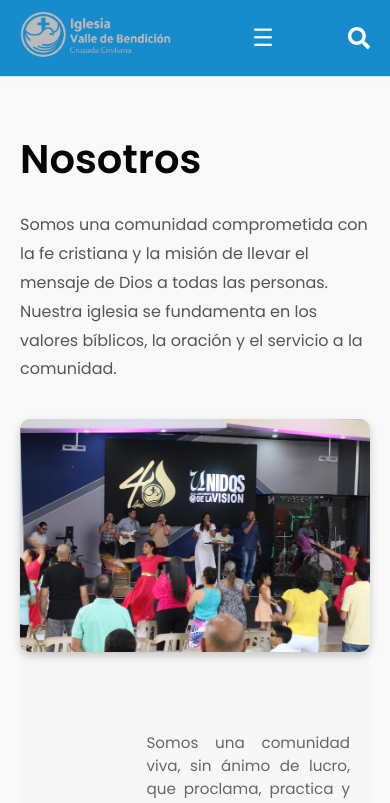
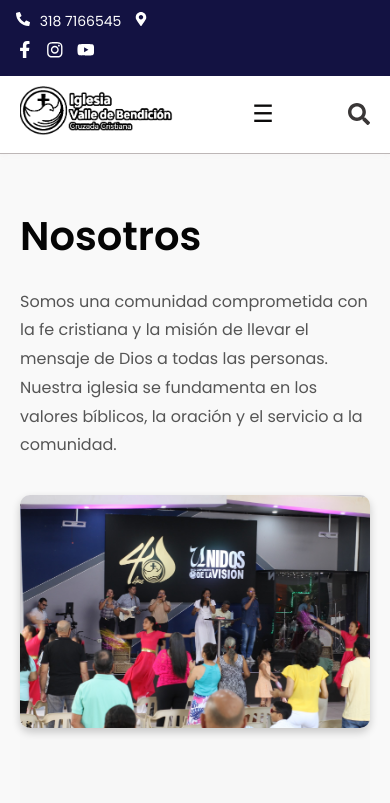
Before and after one commit to IVBCC/ivbccfront, a React (Create React App) app: page /nosotros in a window 390 px wide. Shown: the top 803 px of the page. Built offline with nearby package versions, Linux system fonts and the light colour scheme.

Commit message:
front colores

```diff
--- a/src/App.js
+++ b/src/App.js
@@ -19,6 +19,7 @@ import Contactenos from './componentes/contactenos/contacto';
 import IglesiasccColombia from './componentes/iglesias/iglesiaccColombia';
 import IglesiasccVpar from './componentes/iglesias/iglesiasccValledupar';
 import IglesiasccInternacional from './componentes/iglesias/iglesiasInternacionales';
+import TopHeader from './componentes/topheader';
 import './componentes/styles.css';
 
 function App() {
@@ -26,6 +27,7 @@ function App() {
     <Router>
       <ScrollToTop />
       <div className="App">
+        <TopHeader/>
         <Header />
         <Routes>
           <Route path="/" element={
--- a/src/componentes/header.js
+++ b/src/componentes/header.js
@@ -1,6 +1,6 @@
 import React, { useState, useEffect } from 'react';
 import { Link } from 'react-router-dom';
-import LogoVBBlanco from '../logo/logoblanco.png';
+import LogoVBNegro from '../logo/logonegro.png';
 import { FaSearch } from 'react-icons/fa';
 import './styles.css';
 
@@ -61,7 +61,7 @@ const Header = () => {
   return (
     <header className="header">
       <div className="logo">
-        <img src={LogoVBBlanco} alt="Iglesia Cruzada Cristiana Valle de Bendicion" />
+        <img src={LogoVBNegro} alt="Iglesia Cruzada Cristiana Valle de Bendicion" />
       </div>
       <button className="menu-toggle" onClick={toggleMenu}>☰</button>
       <nav className={`navbar ${isMenuOpen ? 'navbar-open' : ''}`}>
--- a/src/componentes/styles.css
+++ b/src/componentes/styles.css
@@ -9,7 +9,7 @@ body {
   margin: 0;
   padding: 0;
   color: #242424; /* Color del texto */
-  background-color: #f9f9f9; /* Color de fondo general */
+  background-color: #f0ededd2; /* Color de fondo general */
 }
 
 h1, h2, h3, h4, h5, h6 {
@@ -24,6 +24,63 @@ p {
   line-height: 1.6;
   margin: 0;
 }
+.topbar {
+  background-color: #131242;
+  color: white;
+  font-size: 14px;
+  padding: 0.5rem 1rem;
+  display: flex;
+  justify-content: space-between;
+  align-items: center;
+  flex-wrap: wrap;
+}
+
+.topbar-left,
+.topbar-right {
+  display: flex;
+  align-items: center;
+  gap: 1.2rem;
+  flex-wrap: wrap;
+}
+
+.topbar .icon {
+  margin-right: 6px;
+}
+
+.topbar a {
+  color: white;
+  font-size: 1rem;
+  transition: color 0.3s ease;
+}
+
+.topbar a:hover {
+  color: #d4af37;
+}
+
+/* Responsive para móviles */
+@media (max-width: 600px) {
+  .topbar {
+    flex-direction: column;
+    align-items: flex-start;
+    gap: 0.4rem;
+    padding: 0.6rem 1rem;
+  }
+
+  .topbar-left, .topbar-right {
+    flex-direction: row;
+    flex-wrap: wrap;
+    justify-content: flex-start;
+    gap: 0.8rem;
+  }
+
+  .topbar .address {
+    display: none; /* Oculta texto de dirección en móviles */
+  }
+
+  .topbar a {
+    font-size: 1.1rem;
+  }
+}
 
 /* Estilos generales del header */
 .header {
@@ -31,8 +88,8 @@ p {
   justify-content: space-between;
   align-items: center;
   padding: 10px 20px;
-  background-color: #168ccc;
-  border-bottom: 1px solid #ddd;
+  background-color: #ffffff;
+  border-bottom: 1px solid #bdb7b7;
   position: sticky;
   top: 0;
   z-index: 100;
@@ -51,7 +108,7 @@ p {
   background: none;
   border: none;
   cursor: pointer;
-  color: #f2f2f2;
+  color: #0b0a0a;
 }
 
 .navbar {
@@ -77,7 +134,7 @@ p {
 
 .navbar-ul li a {
   text-decoration: none;
-  color: #fdf6f6;  /* Color de texto predeterminado (gris oscuro) */
+  color: #2a4c6c;  /* Color de texto predeterminado (gris oscuro) */
   transition: color 0.3s ease;
 }
 
@@ -99,7 +156,7 @@ p {
 }
 
 .navbar a:hover {
-  color: #d18239; /* Color naranja en hover */
+  color: #2980b9; /* Color en hover */
 }
 
 /* Estilos para pantallas pequeñas */
@@ -108,7 +165,7 @@ p {
     display: block; /* Muestra el botón hamburguesa */
   }
   .navbar-ul li a {
-    color: #000000;  /* Color de texto predeterminado (gris oscuro) */
+    color: #2a4c6c;  /* Color de texto predeterminado (gris oscuro) */
   }
   .navbar {
     display: none; /* Esconde el menú por defecto */
@@ -144,7 +201,7 @@ p {
   position: absolute;
   left: 0;
   top: 100%;
-  background-color: #fff;
+  background-color: #e2e0e0;
   box-shadow: 0px 4px 8px rgba(0, 0, 0, 0.1);
   border-radius: 5px;
   padding: 10px 0;
@@ -157,7 +214,7 @@ p {
 
 .submenu li a {
   white-space: nowrap;
-  color: #000000;
+  color: #2a4c6c;
 }
 
 .submenu li a:hover {
@@ -554,7 +611,7 @@ p {
 }
 
 .partners-section {
-  background-color: #168ccc; /* Azul suave y cremoso */
+  background-color: #131242; /* Azul suave y cremoso */
   padding: 10px 0; /* Espaciado superior e inferior */
   text-align: center;
 }
@@ -1816,7 +1873,7 @@ p {
 
 .search-icon {
   font-size: 22px;
-  color: white;
+  color: rgb(58, 55, 55);
   cursor: pointer;
 }
 
@@ -1836,7 +1893,7 @@ p {
   position: absolute;
   top: 50px;
   right: 10px;
-  background: white;
+  background: rgb(231, 228, 228);
   padding: 10px;
   border-radius: 5px;
   box-shadow: 0 4px 6px rgba(0, 0, 0, 0.1);
--- /dev/null
+++ b/src/componentes/topheader.js
@@ -0,0 +1,24 @@
+import React from 'react';
+import { FaPhoneAlt, FaMapMarkerAlt } from 'react-icons/fa';
+import { FaYoutube, FaFacebookF, FaInstagram } from 'react-icons/fa';
+
+const TopHeader = () => {
+  return (
+    <div className="topbar">
+      <div className="topbar-left">
+        <span><FaPhoneAlt className="icon" /> <span className="text">318 7166545</span></span>
+        <span>
+          <FaMapMarkerAlt className="icon" />
+          <span className="text address">Cll. 18 #11 - 114 V/par, Cesar</span>
+        </span>
+      </div>
+      <div className="topbar-right">
+        <a href="https://www.facebook.com/p/Iglesia-Valle-De-Bendici%C3%B3n-Cruzada-Cristiana-100064649477817/" target="_blank" rel="noopener noreferrer"><FaFacebookF /></a>
+        <a href="https://www.instagram.com/iglesiavalledebendicion?igsh=ZTBrOHAzanM1NjFr" target="_blank" rel="noopener noreferrer"><FaInstagram /></a>
+        <a href="https://www.youtube.com/@iglesiavalledebendicioncru4554" target="_blank" rel="noopener noreferrer"><FaYoutube /></a>
+      </div>
+    </div>
+  );
+};
+
+export default TopHeader;
```
